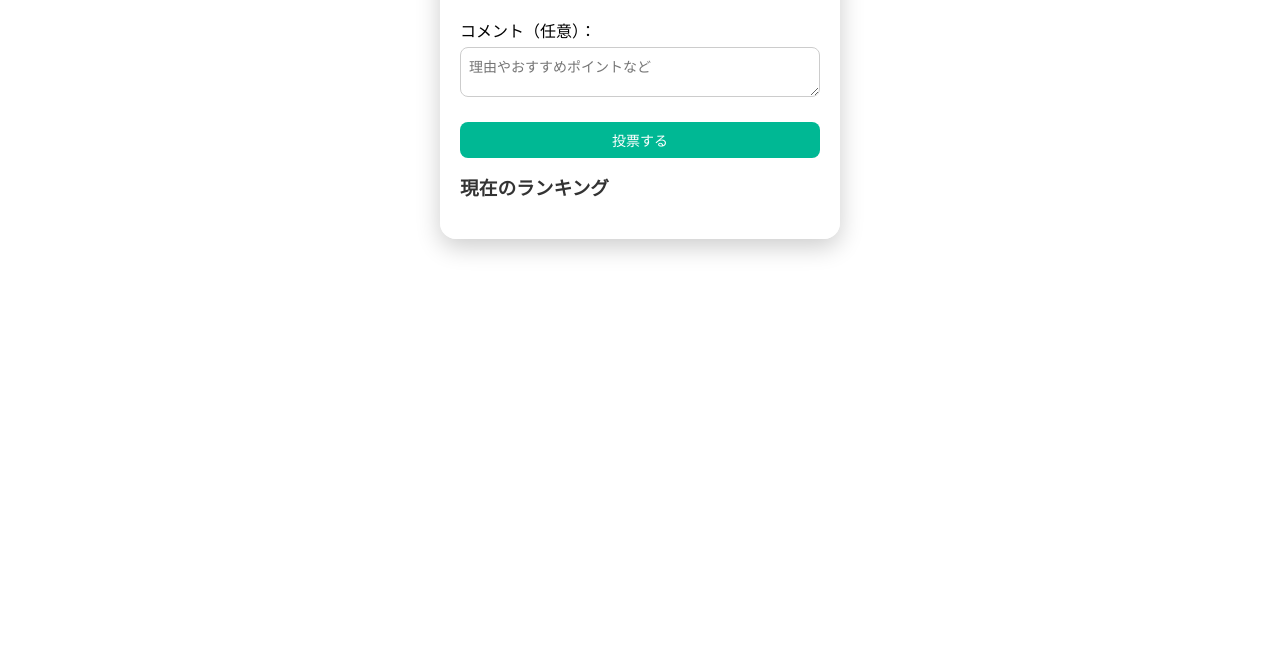
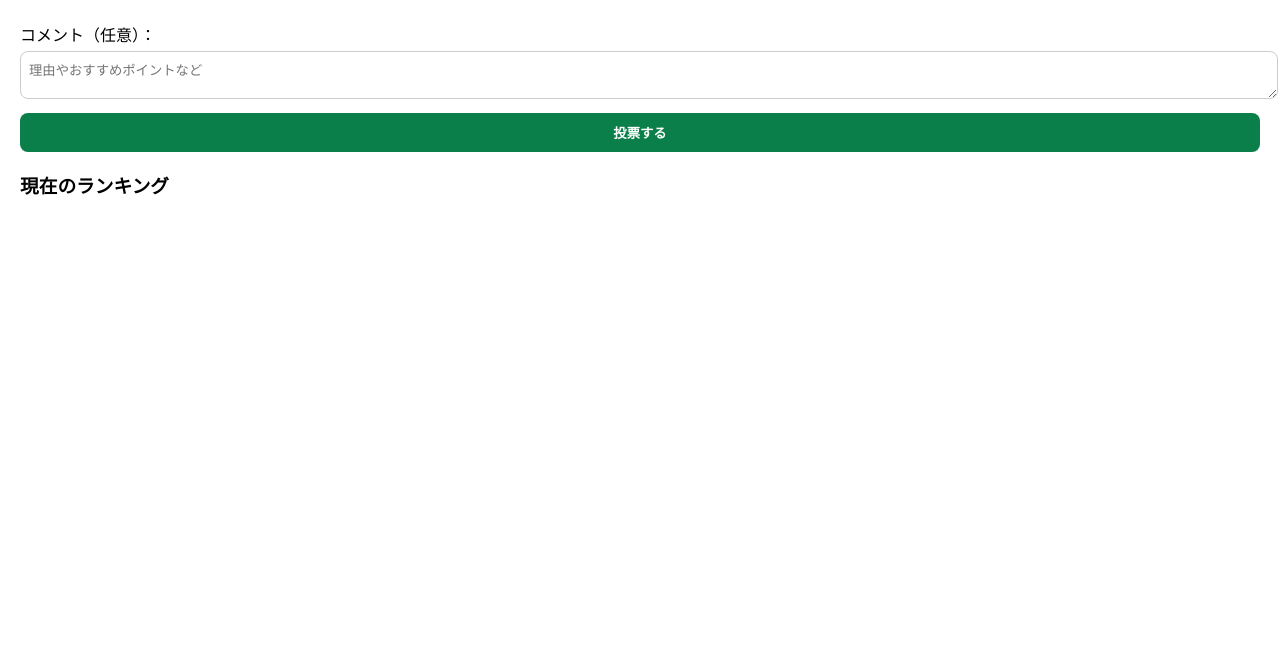
Before and after one commit to YugaHashi/Himmel_Goryon_Votes, a plain HTML site: page index.html in a window 1280 px wide. Shown: the part 147-800 px from the top of the page. Drawn offline with Linux system fonts and the light colour scheme.

Commit message:
Update style.css

```diff
--- a/style.css
+++ b/style.css
@@ -1,48 +1,50 @@
 body {
+  font-family: sans-serif;
   margin: 0;
-  padding: 0;
-  background-color: transparent;
-  font-family: 'Segoe UI', sans-serif;
+  padding: 20px;
+  background: transparent;
 }
 
-.container {
-  max-width: 360px;
+.vote-container {
+  max-width: 400px;
   margin: 0 auto;
+  background: rgba(255, 255, 255, 0.9);
   padding: 20px;
-  border-radius: 16px;
-  background: rgba(255, 255, 255, 0.65);
-  backdrop-filter: blur(12px);
-  box-shadow: 0 8px 24px rgba(0, 0, 0, 0.2);
+  border-radius: 20px;
+  box-shadow: 0 4px 16px rgba(0, 0, 0, 0.1);
 }
 
-h2, h3 {
-  margin-top: 0;
-  color: #333;
+h2 {
+  font-size: 1.2rem;
+  text-align: center;
 }
 
 label {
   display: block;
-  margin-top: 10px;
+  margin: 15px 0 5px;
 }
 
-select, textarea, button {
+select, textarea, input[type="text"] {
   width: 100%;
-  margin-top: 5px;
-  margin-bottom: 15px;
   padding: 8px;
+  margin-bottom: 10px;
   border-radius: 8px;
   border: 1px solid #ccc;
-  font-size: 14px;
-  box-sizing: border-box;
 }
 
 button {
-  background-color: #00b894;
+  width: 100%;
+  padding: 10px;
+  background: #0a7f49;
   color: white;
   border: none;
+  border-radius: 8px;
   cursor: pointer;
+  font-weight: bold;
 }
 
-button:hover {
-  background-color: #019875;
+#message {
+  text-align: center;
+  margin-top: 10px;
+  color: #0077cc;
 }
```
